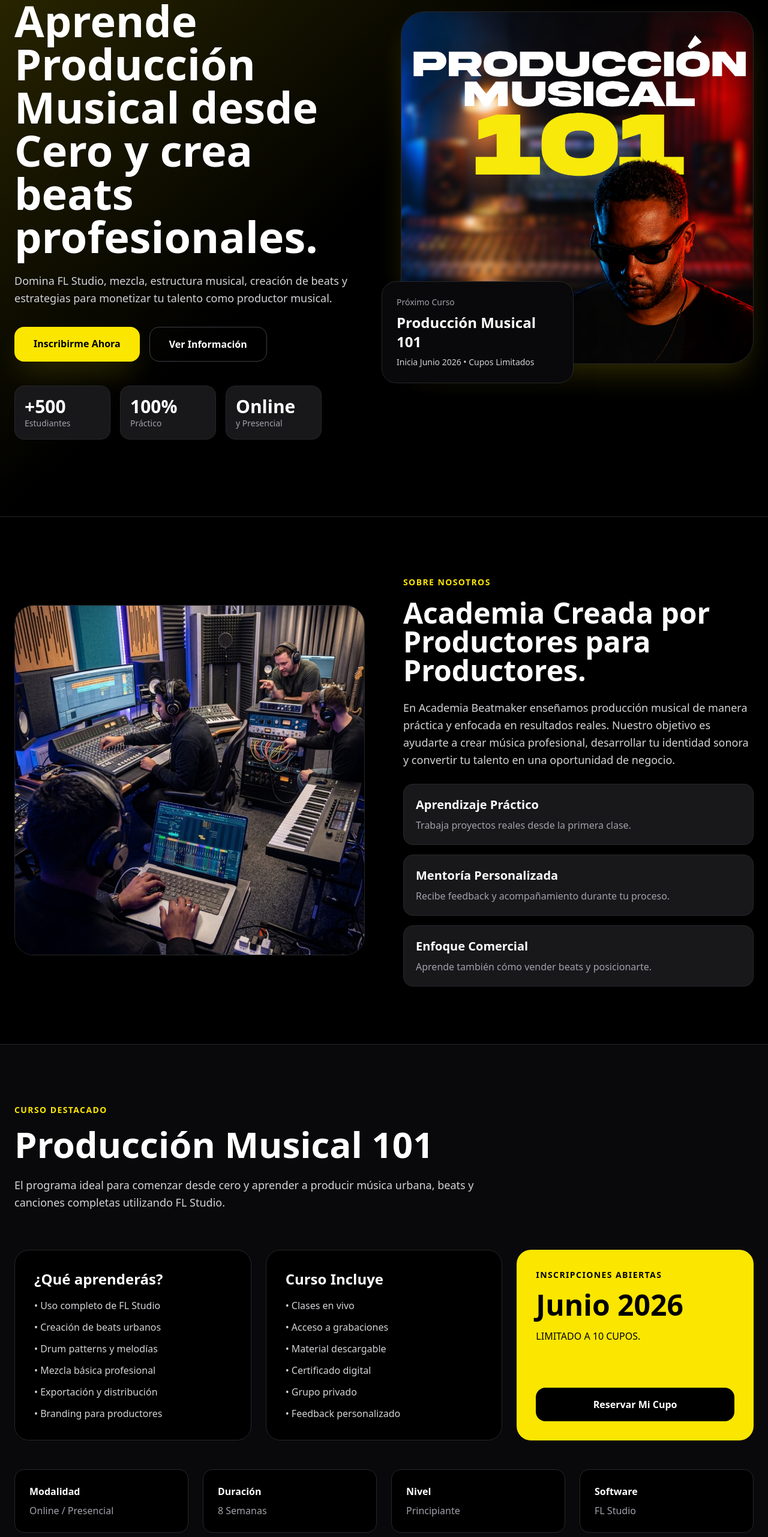
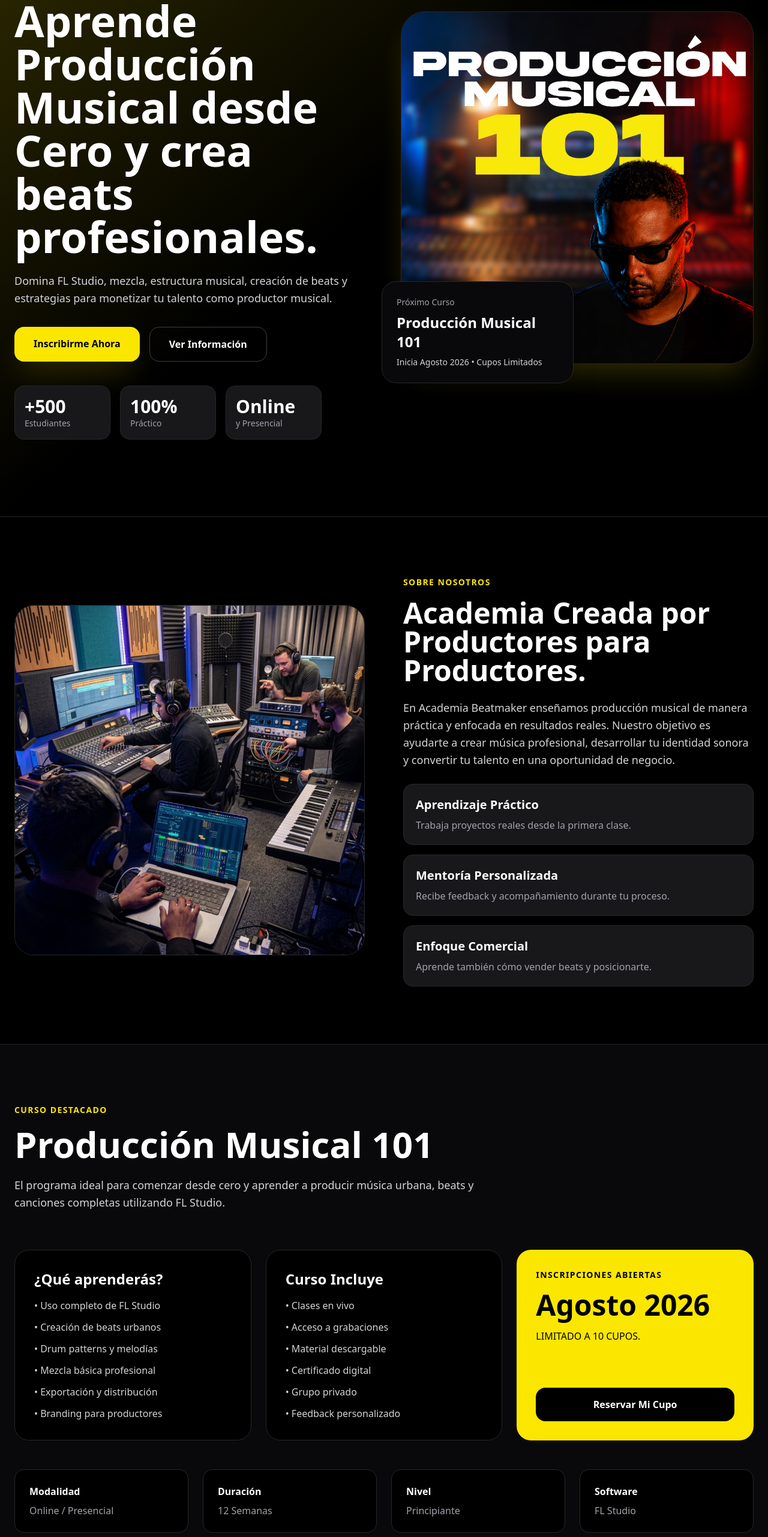
Before and after one commit to DioalexMusicTools/academiabeatmaker, a Next.js app: page / in a window 1280 px wide. Shown: the part 234-2797 px from the top of the page at 60% size. Built offline with nearby package versions, Linux system fonts and the light colour scheme.

Commit message:
actualice duracion del curso a 12 semanas

```diff
--- a/app/page.js
+++ b/app/page.js
@@ -68,7 +68,7 @@
             <div className="absolute -bottom-8 -left-8 bg-zinc-950 border border-zinc-800 rounded-3xl p-6 max-w-xs shadow-2xl">
               <p className="text-sm text-zinc-400 mb-2">Próximo Curso</p>
               <h3 className="font-black text-2xl mb-2">Producción Musical 101</h3>
-              <p className="text-zinc-300 text-sm">Inicia Junio 2026 • Cupos Limitados</p>
+              <p className="text-zinc-300 text-sm">Inicia Agosto 2026 • Cupos Limitados</p>
             </div>
           </div>
         </div>
@@ -155,7 +155,7 @@
             <div className="bg-[#fbe600] rounded-3xl p-8 text-black flex flex-col justify-between">
               <div>
                 <p className="font-bold uppercase tracking-widest mb-4 text-sm">Inscripciones Abiertas</p>
-                <h3 className="text-5xl font-black mb-4">Junio 2026</h3>
+                <h3 className="text-5xl font-black mb-4">Agosto 2026</h3>
                 <p className="font-medium mb-8">LIMITADO A 10 CUPOS.</p>
               </div>
               <a
@@ -174,7 +174,7 @@
             </div>
             <div className="bg-black border border-zinc-800 rounded-2xl p-6">
               <h4 className="font-bold mb-2">Duración</h4>
-              <p className="text-zinc-400">8 Semanas</p>
+              <p className="text-zinc-400">12 Semanas</p>
             </div>
             <div className="bg-black border border-zinc-800 rounded-2xl p-6">
               <h4 className="font-bold mb-2">Nivel</h4>
@@ -323,7 +323,7 @@
             </div>
             <div className="bg-black border border-zinc-800 rounded-2xl p-6">
               <h3 className="font-bold text-xl mb-3">¿Cuánto dura el curso y cuál es la inversión?</h3>
-              <p className="text-zinc-400 leading-relaxed">El curso tiene una duración de 8 semanas. Para conocer el precio actual y los métodos de pago disponibles, escríbenos por WhatsApp y te damos toda la información.</p>
+              <p className="text-zinc-400 leading-relaxed">El curso tiene una duración de 12 semanas. Para conocer el precio actual y los métodos de pago disponibles, escríbenos por WhatsApp y te damos toda la información.</p>
             </div>
             <div className="bg-black border border-zinc-800 rounded-2xl p-6">
               <h3 className="font-bold text-xl mb-3">¿Recibo algún certificado al finalizar?</h3>
```
